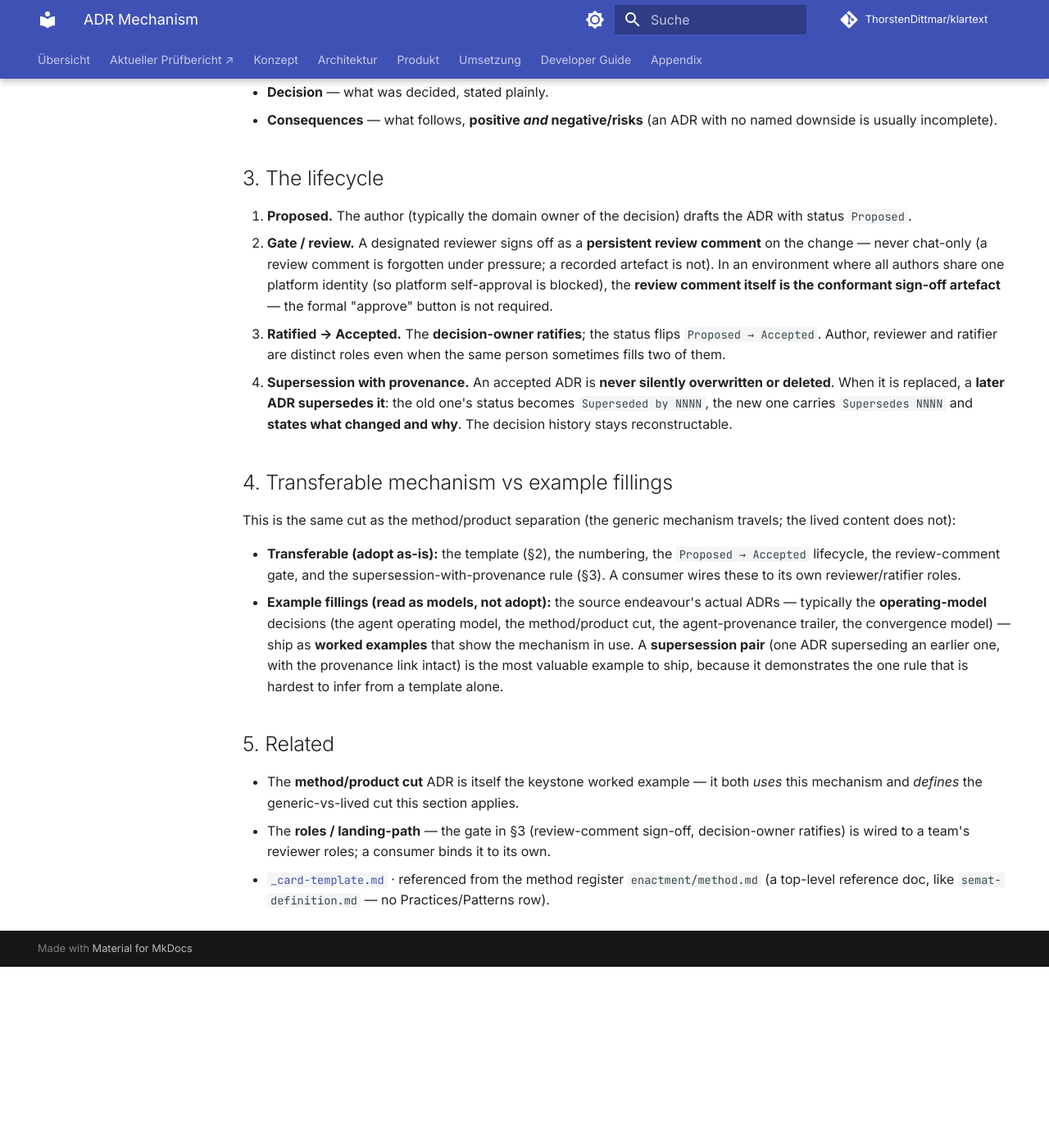
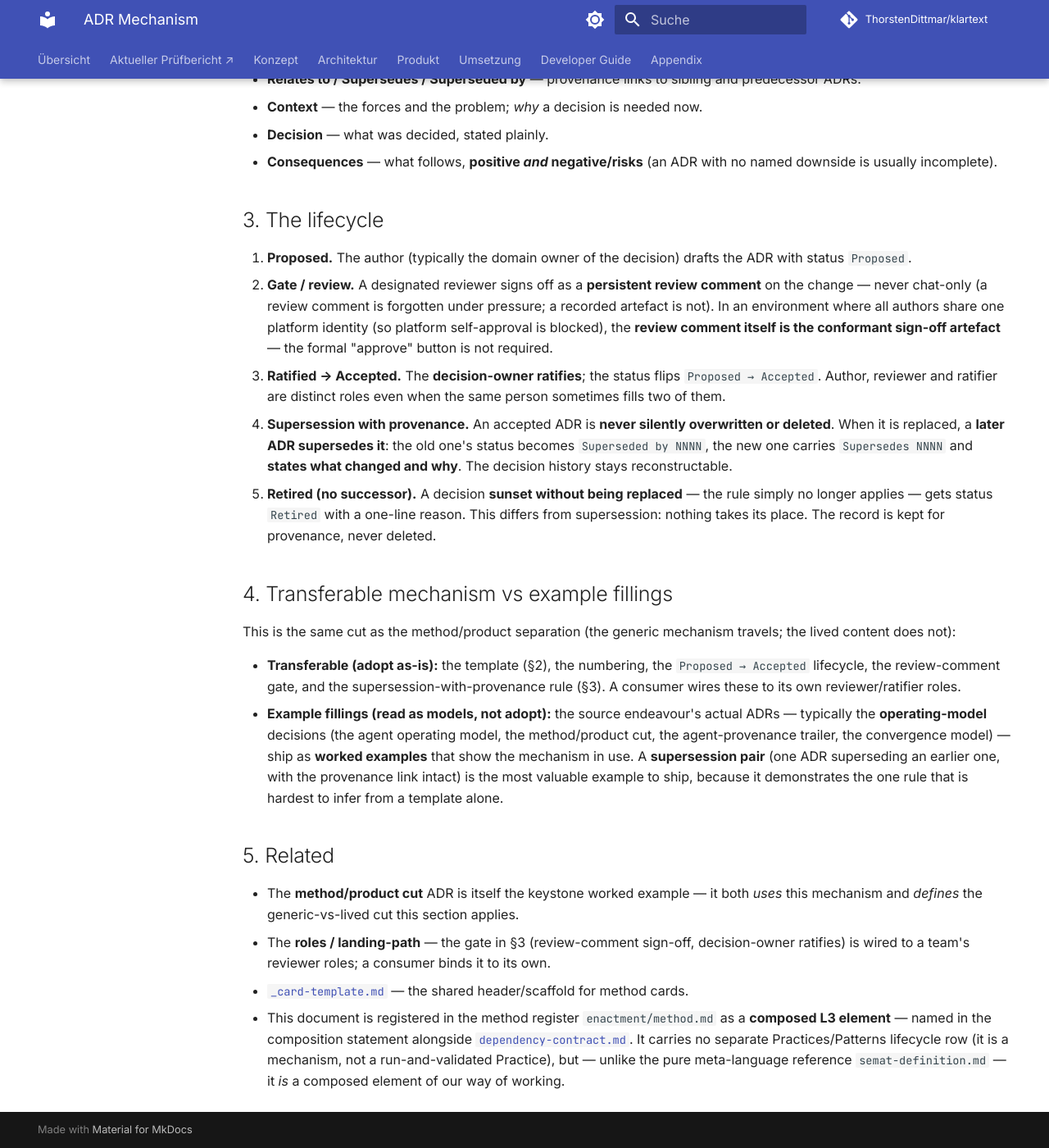
Before and after one commit to ThorstenDittmar/klartext, an MkDocs documentation site: the page built from docs/method/library/adr-mechanism.md, in a window 1280 px wide and 1400 px high, scrolled down 893 px. Shown: the whole window at 82% size. Built offline with MkDocs 1.6.1 and Material for MkDocs 9.7.7, drawn with Linux system fonts in a browser that asks for light colours; comment, search, counter and statistics services are not loaded; before the commit the page ends 2072 px from its top, so only the background shows below that; some of the changed text lies outside the part shown.

Commit message:
docs(method): resolve SA review on ADR-mechanism template (#178)
Address the consistency point + two optional sharpenings from SA's sign-off:

- §5: drop the "like semat-definition.md" framing. The doc is a *composed L3
  element* (named in method.md's composition statement alongside
  dependency-contract.md), not a pure meta-language reference. This makes the
  classification read the same in both files — parity with the method.md edit,
  which places it inside the composed-cards parenthetical from which
  semat-definition.md is deliberately absent.
- §2 Author/Sign-off: clarify the field records authorship; the sign-off
  artefact is the reviewer's persistent review comment (§3.2), not a header
  field — gate evidence does not live in the header.
- §2 + §3: add the `Retired` (no-successor sunset) terminal status, parallel
  to the cards' retired state, so a decision can be sunset without a successor.

Agent: oe
Co-Authored-By: Claude Opus 4.8 (1M context) <noreply@anthropic.com>

```diff
--- a/docs/method/library/adr-mechanism.md
+++ b/docs/method/library/adr-mechanism.md
@@ -26,9 +26,12 @@ operating-model rule, a cross-cutting convention. Small, local, reversible choic
 
 Every ADR is a file `NNNN-kebab-title.md` (a monotonically increasing number + a short title) carrying:
 
-- **Status** — `Proposed` · `Accepted` · `Superseded by NNNN` (the lifecycle state, §3).
+- **Status** — `Proposed` · `Accepted` · `Superseded by NNNN` · `Retired` (sunset without a successor) — the
+  lifecycle state, §3.
 - **Decided by** — the **decision-owner / ratifier** (who has the authority to ratify).
-- **Author / Sign-off** — who drafted it · who **reviewed** it (the gate, §3).
+- **Author / Sign-off** — who **drafted** it, and a record *that* sign-off occurred. The sign-off **artefact**
+  itself is the reviewer's persistent review comment (§3.2), not a header field — this field records authorship
+  and notes the reviewer, the gate evidence does not live here.
 - **Relates to / Supersedes / Superseded by** — provenance links to sibling and predecessor ADRs.
 - **Context** — the forces and the problem; *why* a decision is needed now.
 - **Decision** — what was decided, stated plainly.
@@ -47,6 +50,9 @@ Every ADR is a file `NNNN-kebab-title.md` (a monotonically increasing number + a
 4. **Supersession with provenance.** An accepted ADR is **never silently overwritten or deleted**. When it is
    replaced, a **later ADR supersedes it**: the old one's status becomes `Superseded by NNNN`, the new one
    carries `Supersedes NNNN` and **states what changed and why**. The decision history stays reconstructable.
+5. **Retired (no successor).** A decision **sunset without being replaced** — the rule simply no longer applies —
+   gets status `Retired` with a one-line reason. This differs from supersession: nothing takes its place. The
+   record is kept for provenance, never deleted.
 
 ## 4. Transferable mechanism vs example fillings
 
@@ -68,4 +74,8 @@ not):
   *defines* the generic-vs-lived cut this section applies.
 - The **roles / landing-path** — the gate in §3 (review-comment sign-off, decision-owner ratifies) is wired to a
   team's reviewer roles; a consumer binds it to its own.
-- [`_card-template.md`](_card-template.md) · referenced from the method register `enactment/method.md` (a top-level reference doc, like `semat-definition.md` — no Practices/Patterns row).
+- [`_card-template.md`](_card-template.md) — the shared header/scaffold for method cards.
+- This document is registered in the method register `enactment/method.md` as a **composed L3 element** — named in
+  the composition statement alongside [`dependency-contract.md`](dependency-contract.md). It carries no separate
+  Practices/Patterns lifecycle row (it is a mechanism, not a run-and-validated Practice), but — unlike the pure
+  meta-language reference `semat-definition.md` — it *is* a composed element of our way of working.
```
